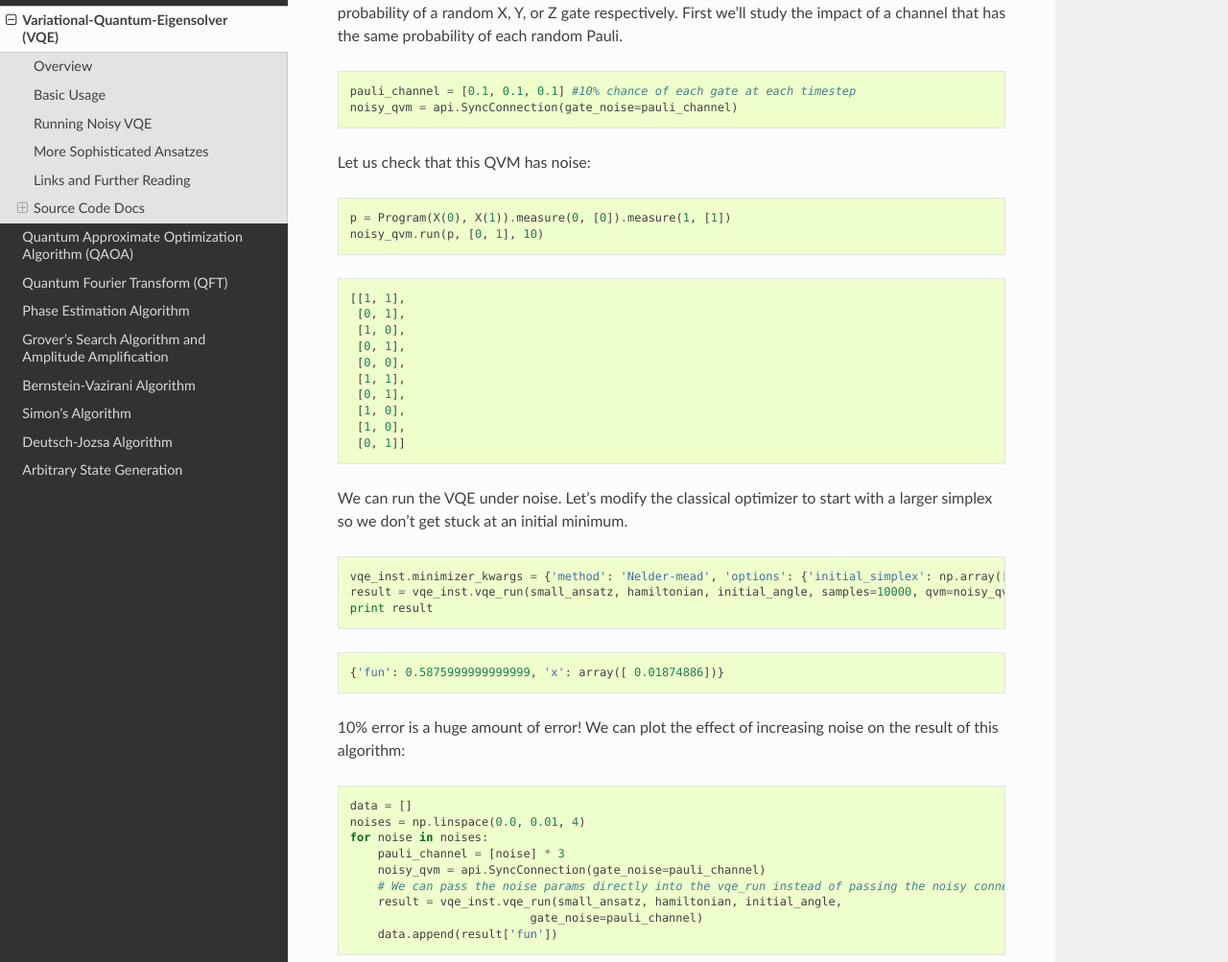
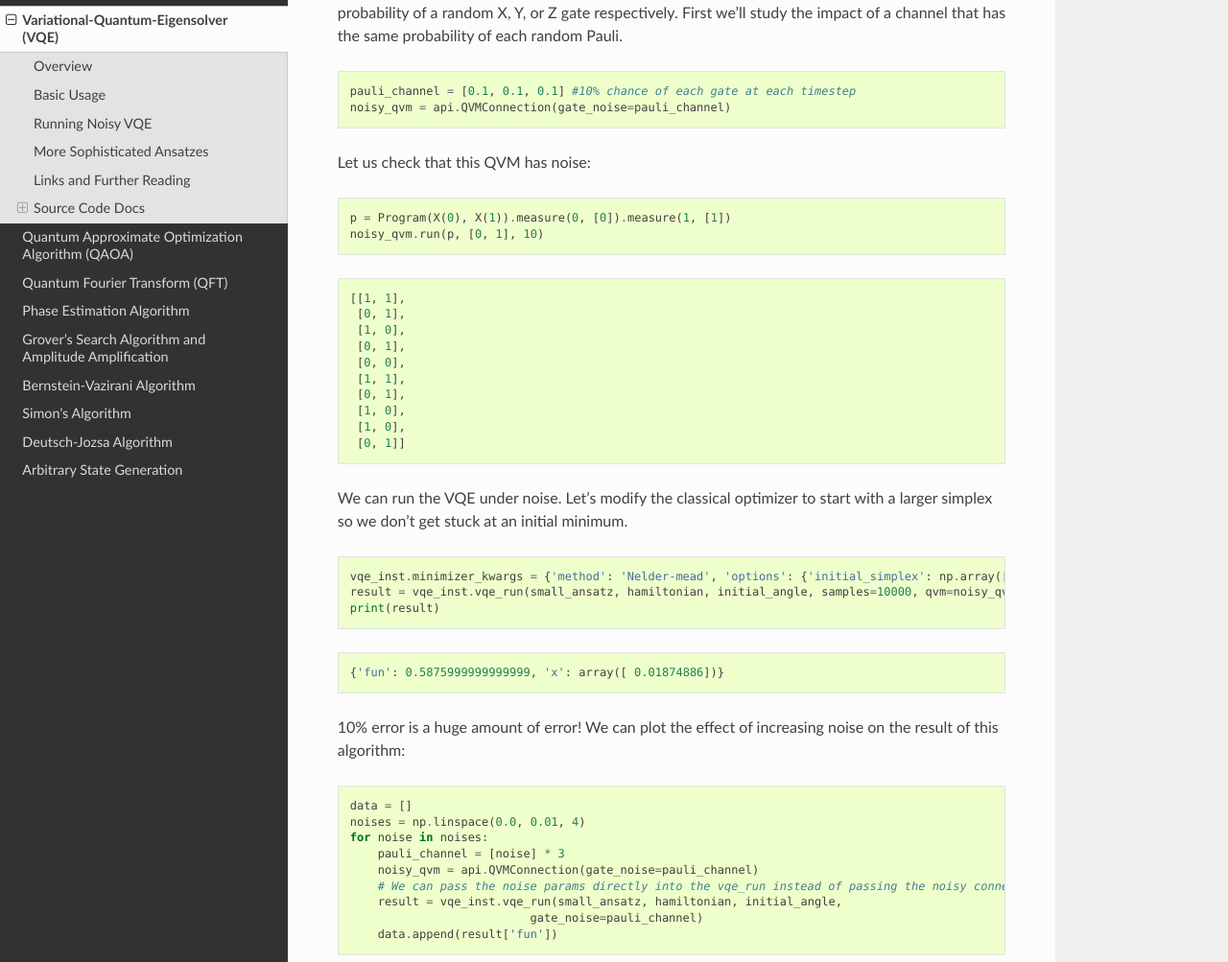
Before and after one commit to rigetti/grove, a Sphinx documentation site: the page built from docs/vqe.rst, in a window 1280 px wide and 1400 px high, scrolled down 3889 px. Shown: the part 155-1158 px from the top of the window at 96% size. Built offline with Sphinx 7.4.7 and the Read the Docs theme 2.0.0, drawn with Linux system fonts in a browser that asks for light colours; some of the changed text lies outside the part shown.

Commit message:
Upgrade PyQuil and fixup docs, closes #112

```diff
--- a/docs/vqe.rst
+++ b/docs/vqe.rst
@@ -63,7 +63,7 @@ pyQuil program.
     from pyquil.quil import Program
     import pyquil.api as api
     from pyquil.gates import *
-    qvm = api.SyncConnection()
+    qvm = api.QVMConnection()
 
 Any Python function that takes a list of numeric parameters and outputs
 a pyQuil program can be used as an ansatz function. We will see some more
@@ -75,7 +75,7 @@ single parameter.
     def small_ansatz(params):
         return Program(RX(params[0], 0))
 
-    print small_ansatz([1.0])
+    print(small_ansatz([1.0]))
 
 .. parsed-literal::
 
@@ -178,7 +178,7 @@ variational quantum eigensolver.
 .. code:: python
 
     result = vqe_inst.vqe_run(small_ansatz, hamiltonian, initial_angle, None, qvm=qvm)
-    print result
+    print(result)
 
 .. parsed-literal::
 
@@ -199,7 +199,7 @@ the same probability of each random Pauli.
 .. code:: python
 
     pauli_channel = [0.1, 0.1, 0.1] #10% chance of each gate at each timestep
-    noisy_qvm = api.SyncConnection(gate_noise=pauli_channel)
+    noisy_qvm = api.QVMConnection(gate_noise=pauli_channel)
 
 Let us check that this QVM has noise:
 
@@ -228,7 +228,7 @@ with a larger simplex so we don't get stuck at an initial minimum.
 
     vqe_inst.minimizer_kwargs = {'method': 'Nelder-mead', 'options': {'initial_simplex': np.array([[0.0], [0.05]]), 'xatol': 1.0e-2}}
     result = vqe_inst.vqe_run(small_ansatz, hamiltonian, initial_angle, samples=10000, qvm=noisy_qvm)
-    print result
+    print(result)
 
 .. parsed-literal::
 
@@ -243,7 +243,7 @@ noise on the result of this algorithm:
     noises = np.linspace(0.0, 0.01, 4)
     for noise in noises:
         pauli_channel = [noise] * 3
-        noisy_qvm = api.SyncConnection(gate_noise=pauli_channel)
+        noisy_qvm = api.QVMConnection(gate_noise=pauli_channel)
         # We can pass the noise params directly into the vqe_run instead of passing the noisy connection
         result = vqe_inst.vqe_run(small_ansatz, hamiltonian, initial_angle,
                               gate_noise=pauli_channel)
@@ -267,7 +267,7 @@ However measurement noise might be a different story.
 .. code:: python
 
     meas_channel = [0.1, 0.1, 0.1] #10% chance of each gate at each measurement
-    noisy_meas_qvm = api.SyncConnection(measurement_noise=meas_channel)
+    noisy_meas_qvm = api.QVMConnection(measurement_noise=meas_channel)
 
 Measurement noise has a different effect:
 
@@ -295,7 +295,7 @@ Measurement noise has a different effect:
     noises = np.linspace(0.0, 0.01, 4)
     for noise in noises:
         meas_channel = [noise] * 3
-        noisy_qvm = api.SyncConnection(measurement_noise=meas_channel)
+        noisy_qvm = api.QVMConnection(measurement_noise=meas_channel)
         result = vqe_inst.vqe_run(small_ansatz, hamiltonian, initial_angle, samples=10000, qvm=noisy_qvm)
         data.append(result['fun'])
 
@@ -324,7 +324,7 @@ easily change the number of gates.
     def smallish_ansatz(params):
         return Program(RX(params[0], 0), RX(params[1], 0))
 
-    print smallish_ansatz([1.0, 2.0])
+    print(smallish_ansatz([1.0, 2.0]))
 
 .. parsed-literal::
 
@@ -337,7 +337,7 @@ easily change the number of gates.
                    minimizer_kwargs={'method': 'nelder-mead'})
     initial_angles = [1.0, 1.0]
     result = vqe_inst.vqe_run(smallish_ansatz, hamiltonian, initial_angles, None, qvm=qvm)
-    print result
+    print(result)
 
 .. parsed-literal::
 
@@ -355,7 +355,7 @@ parameterization:
             p.inst(X(0))
         return p
 
-    print variable_gate_ansatz([0.5, 3])
+    print(variable_gate_ansatz([0.5, 3]))
 
 .. parsed-literal::
 
@@ -368,7 +368,7 @@ parameterization:
 
     initial_params = [1.0, 3]
     result = vqe_inst.vqe_run(variable_gate_ansatz, hamiltonian, initial_params, None, qvm=qvm)
-    print result
+    print(result)
 
 .. parsed-literal::
 
--- a/requirements.txt
+++ b/requirements.txt
@@ -1,6 +1,6 @@
 numpy
 scipy
-pyquil >= 1.4.0
+pyquil >= 1.5.1
 mock
 networkx
 matplotlib
--- a/setup.py
+++ b/setup.py
@@ -29,10 +29,11 @@ setup(
     install_requires=[
         'numpy',
         'scipy',
-        'pyquil >= 1.4.0',
+        'pyquil >= 1.5.1',
         'mock',
         'networkx',
-        'matplotlib'
+        'matplotlib',
+        'funcsigs'
     ],
     setup_requires=['pytest-runner'],
     tests_require=[
```
Also changed, not shown: docs/qaoa.rst (+4 -4 lines), grove/pyqaoa/README.md, 1 other file.
